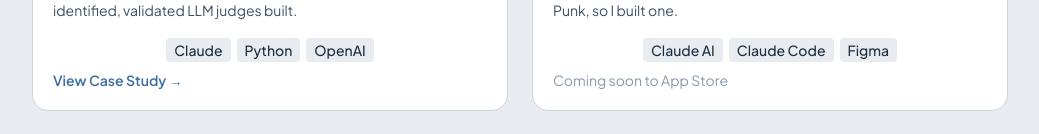
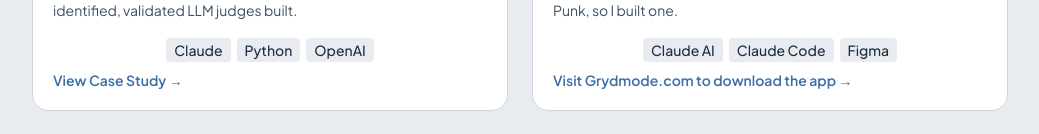
Before and after one commit to raoulkahn/raoulkahnsite, a React (Vite) app: page /portfolio in a window 1280 px wide. Shown: the part 1239-1373 px from the top of the page, without its empty margins (120-1159 px from the left). Built offline with nearby package versions, Linux system fonts and the light colour scheme.

Commit message:
Update GrydMode card link text

```diff
--- a/src/pages/Portfolio.jsx
+++ b/src/pages/Portfolio.jsx
@@ -97,8 +97,8 @@ const aiProjects = [
     title: 'Gryd Mode Calculator App',
     video: '/images/case-studies/grydmode/lights.mp4',
     desc: 'I wanted a calculator that reminded me of Tron Legacy and Daft Punk, so I built one.',
-    link: null,
-    linkLabel: 'Coming soon to App Store',
+    link: 'https://grydmode.com',
+    linkLabel: 'Visit Grydmode.com to download the app',
     pills: ['Claude AI', 'Claude Code', 'Figma'],
   },
   {
```
